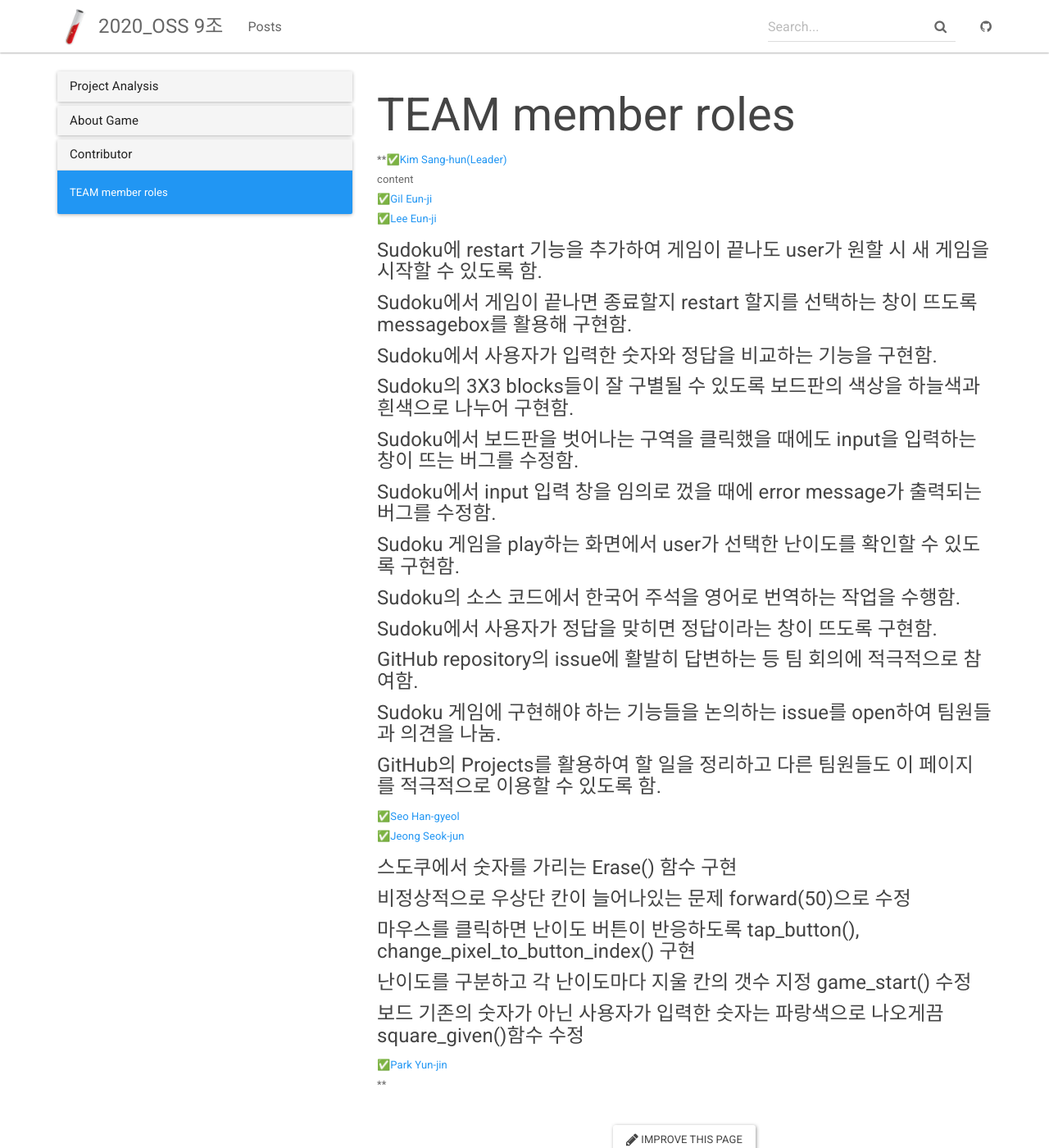
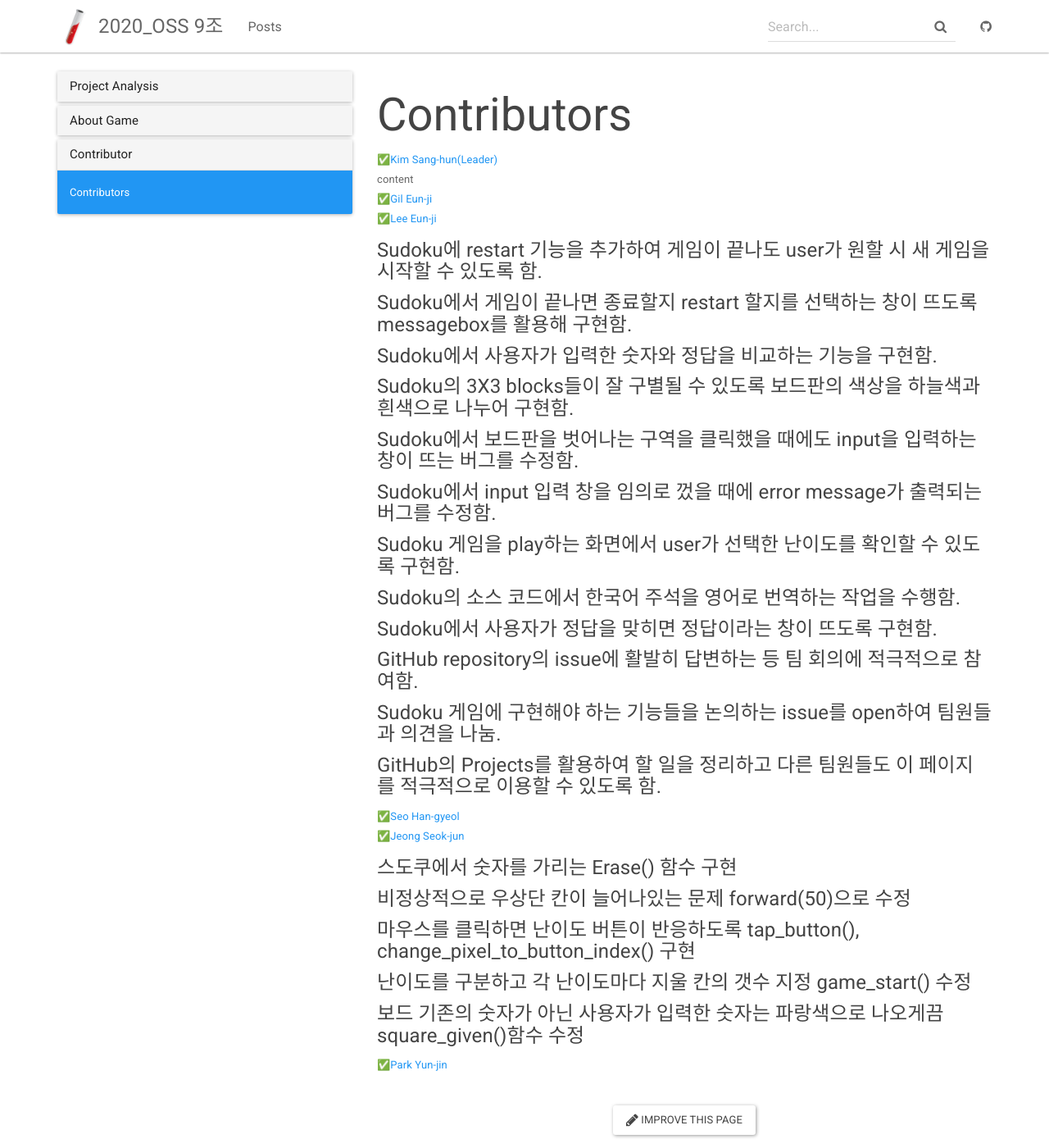
Before and after one commit to doolim98/2020-2-OSS-9, a Jekyll site: the page built from _docs/Teamrole.md, in a window 1280 px wide and 1400 px high. Shown: the whole window at 82% size. Built offline with Jekyll 4.4.1, drawn with Linux system fonts in a browser that asks for light colours.

Commit message:
Update Teamrole.md

```diff
--- a/_docs/Teamrole.md
+++ b/_docs/Teamrole.md
@@ -1,8 +1,8 @@
 ---
-title: TEAM member roles
+title: Contributors
 permalink: /docs/team_role/
 ---
-**&#9989;[Kim Sang-hun(Leader)](https://github.com/baldwinIV)<br>
+&#9989;[Kim Sang-hun(Leader)](https://github.com/baldwinIV)<br>
 content<br>
 &#9989;[Gil Eun-ji](https://github.com/EunJiGil)<br>
 &#9989;[Lee Eun-ji](https://github.com/eunji0123)<br>
@@ -25,4 +25,4 @@ content<br>
 #### 마우스를 클릭하면 난이도 버튼이 반응하도록  tap_button(), change_pixel_to_button_index() 구현<br>
 #### 난이도를 구분하고 각 난이도마다 지울 칸의 갯수 지정 game_start() 수정<br>
 #### 보드 기존의 숫자가 아닌 사용자가 입력한 숫자는 파랑색으로 나오게끔 square_given()함수 수정<br>
-&#9989;[Park Yun-jin](https://github.com/younjin0520)<br>**
+&#9989;[Park Yun-jin](https://github.com/younjin0520)<br>
```
